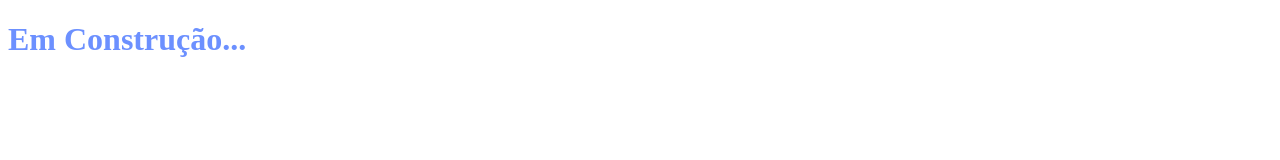
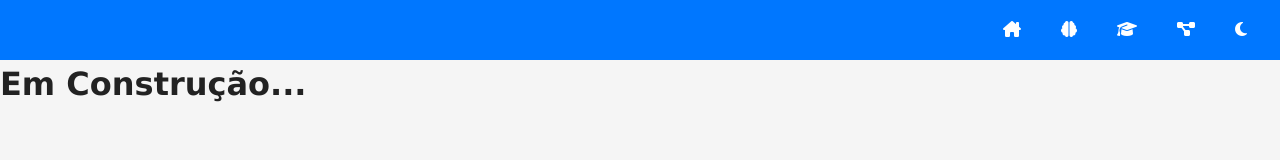
Before and after one commit to GuilhermeMarchioli/projeto-portiforio, a plain HTML site: page index.html in a window 1280 px wide. Drawn offline with Linux system fonts and the light colour scheme.

Commit message:
menu pronto

```diff
--- a/estilos/style.css
+++ b/estilos/style.css
@@ -7,6 +7,56 @@
   --destaque-inverso
   --fundo-card
 */
-h1 {
-  color: #6c90ff;
+
+@charset "UTF-8";
+
+:root {
+  --fundo-principal: #f5f5f5;
+  --texto: #222222;
+  --texto-inverso: #ffffff;
+  --destaque: #0077ff;
+  --destaque-inverso: #66bbff;
+  --fundo-card: #ffffff;
 }
+
+* {
+  padding: 0px;
+  margin: 0px;
+  box-sizing: border-box;
+}
+
+body {
+  font-family: Verdana, Geneva, Tahoma, sans-serif;
+  line-height: 1.5;
+  background-color: var(--fundo-principal);
+  color: var(--texto);
+}
+
+header {
+  background-color: var(--destaque);
+  color: var(--texto);
+  padding: 18px;
+  display: flex;
+  justify-content: flex-end;
+  align-content: center;
+}
+
+nav#menu ul {
+  list-style: none;
+  display: flex;
+  gap: 10px;
+}
+
+nav#menu a {
+  text-decoration: none;
+  color: var(--texto-inverso);
+  font-weight: 600;
+  padding: 12px 15px;
+  border-radius: 5px;
+}
+
+nav#menu a:hover {
+  background-color: var(--destaque-inverso);
+  color: var(--destaque);
+  transition-duration: 0.5s;
+}
--- a/index.html
+++ b/index.html
@@ -6,10 +6,19 @@
     <title>Portfóllio | Gustavo Guanabara</title>
     <link rel="stylesheet" href="estilos/style.css">
     <link rel="shortcut icon" href="favicon.svg" type="image/svg">
+    <script src="https://kit.fontawesome.com/f1da051f34.js" crossorigin="anonymous"></script>
 </head>
 <body>
     <header>
-
+        <nav id="menu">
+            <ul>
+                <li><a href="#"><i class="fa-solid fa-house-chimney"></i></a></li>
+                <li><a href="#"><i class="fa-solid fa-brain"></i></a></li>
+                <li><a href="#"><i class="fa-solid fa-graduation-cap"></i></a></li>
+                <li><a href="#"><i class="fa-solid fa-diagram-project"></i></a></li>
+                <li><a href="#"><i class="fa-solid fa-moon"></i></a></li>
+            </ul>
+        </nav>
     </header>
     <main>
         <h1>Em Construção...</h1>
```
